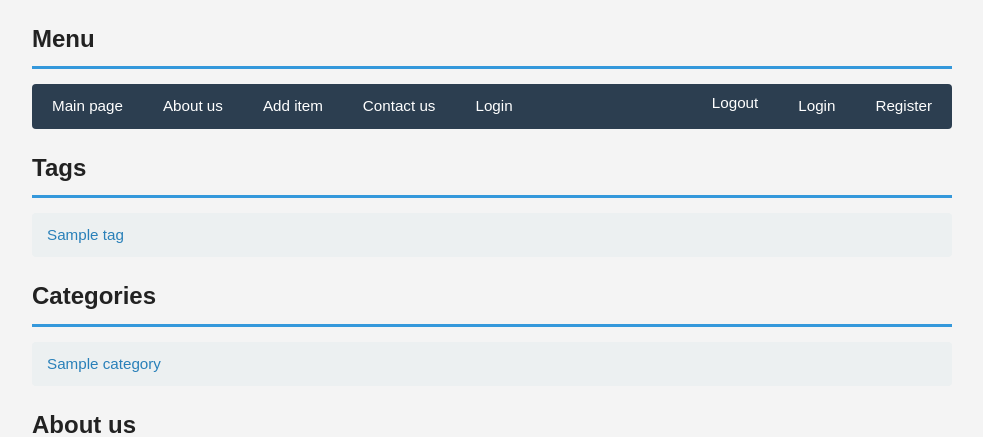
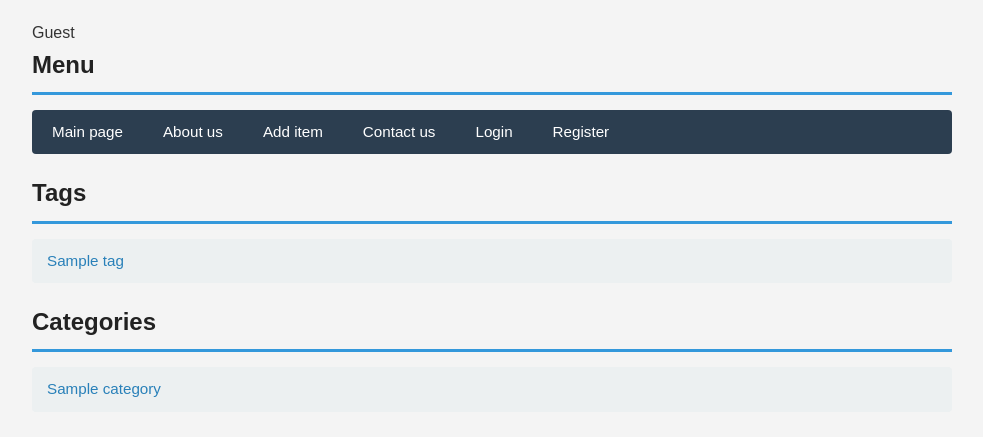
Before and after one commit to OtradinskiyIvan/Django-Market, a Django app: page /catalog/about_us/ in a window 1280 px wide. Shown: the top 437 px of the page, without its empty margins (148-1131 px from the left). Run offline with Django 5.2, Linux system fonts and the light colour scheme; tables that the repository leaves empty hold one stand-in row (values such as "Sample post"); parts of the project's set-up code (start-up, migrations or seed data) failed here and were passed over.

Commit message:
fix: fixed login, register and logout buttons

```diff
--- a/mysite/catalog/utils.py
+++ b/mysite/catalog/utils.py
@@ -7,8 +7,6 @@ menu = [
     {'title': 'About us', 'url': 'about_us'},
     {'title': 'Add item', 'url': 'catalog_add_item'},
     {'title': 'Contact us', 'url': 'contact_us'},
-    {'title': 'Login', 'url': 'login'},
-    {'title': 'Logout', 'url': 'logout'},
 ]
 
 
--- a/mysite/mysite/templates/base.html
+++ b/mysite/mysite/templates/base.html
@@ -9,26 +9,29 @@
     <link href="{% static 'catalog/css/style.css' %}" rel="stylesheet" />
 </head>
 <body>
+    <div class="user-label">
+    {% if user.is_authenticated %}
+        {{ user.username }}
+    {% else %}
+        Guest
+    {% endif %}
+    </div>
     <h1>Menu</h1>
     <ul>
         <li><a href="{% url 'catalog_main' %}">Main page</a></li>
         {% for el in menu %}
-        {% if not forloop.last %}<li>{% else %}<li class="last">{% endif %}
-            {% if el.url == 'logout' %}
+        <li><a href="{% url el.url %}">{{ el.title }}</a></li>
+        {% endfor %}
+        {% if user.is_authenticated %}
+        <li>
             <form action="{% url 'logout' %}" method="post">
                 {% csrf_token %}
-                <button type="submit" class="menu-logout">{{ el.title }}</button>
+                <button type="submit" class="menu-logout">Logout</button>
             </form>
-            {% else %}
-            <a href="{% url el.url %}">{{ el.title }}</a>
-            {% endif %}
         </li>
-        {% endfor %}
-        {% if user.is_authenticated %}
-            <li><a href="{% url 'logout' %}">Logout</a></li>
         {% else %}
-            <li><a href="{% url 'login' %}">Login</a></li>
-            <li><a href="{% url 'register' %}">Register</a></li>
+        <li><a href="{% url 'login' %}">Login</a></li>
+        <li><a href="{% url 'register' %}">Register</a></li>
         {% endif %}
     </ul>
     {% show_tags %}
```
